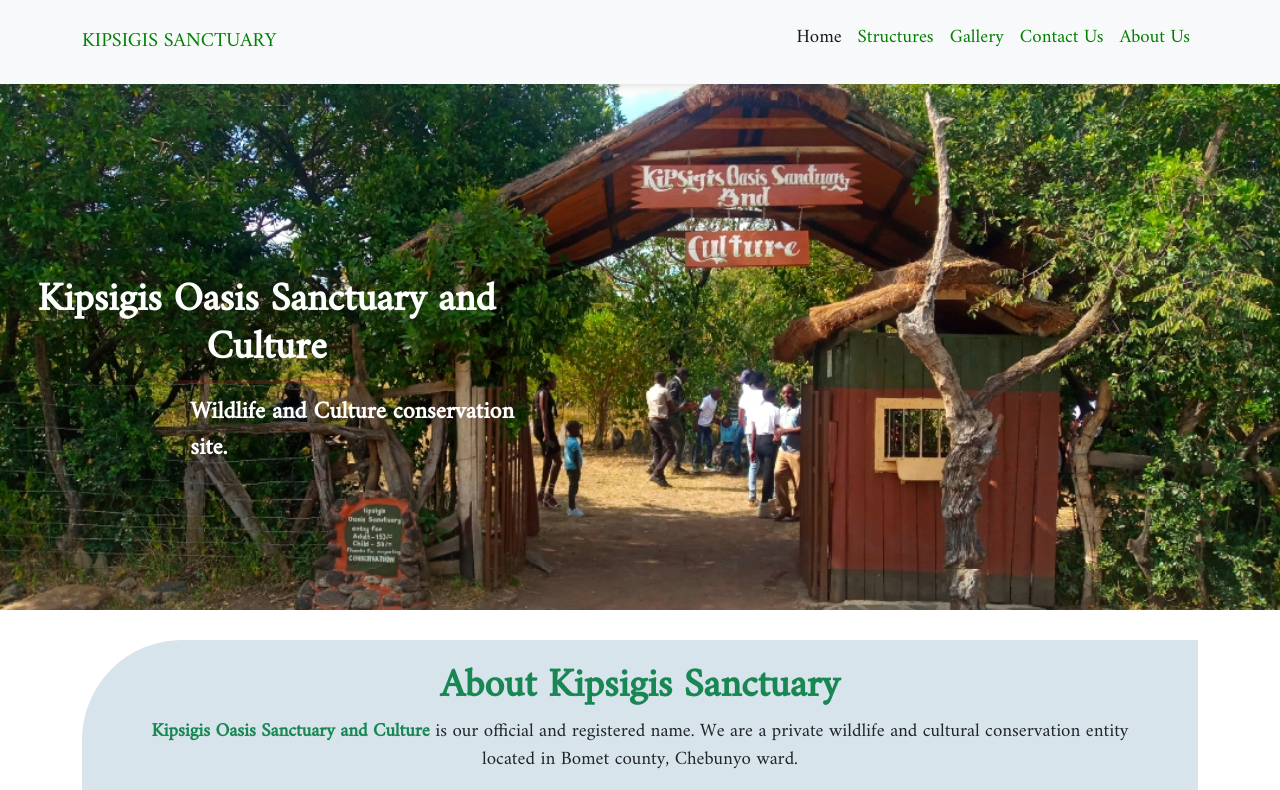
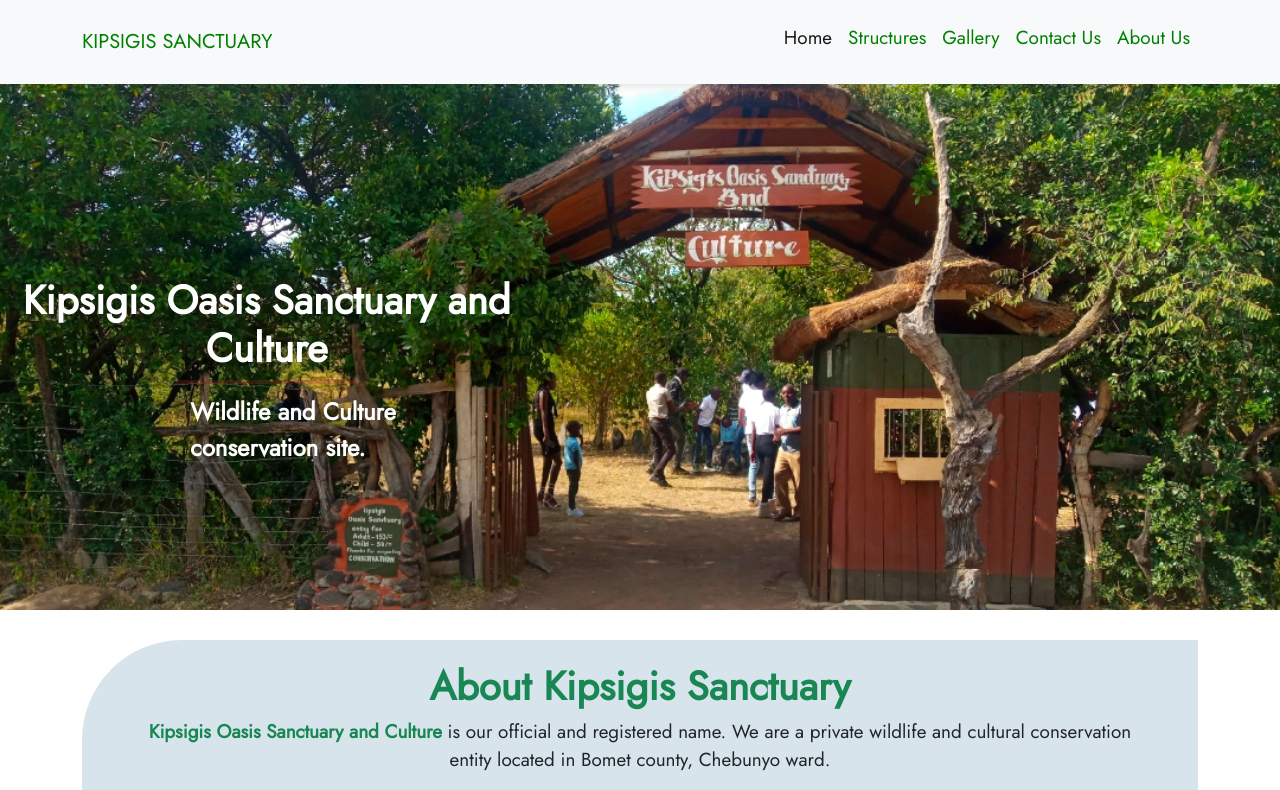
Before and after one commit to Vitalis-Kirui/Oasis-Sanctuary, an Angular app in the folder Sanctuary-UI/: page / in a window 1280 px wide. Shown: the top 790 px of the page. Built offline with nearby package versions, Linux system fonts and the light colour scheme.

Commit message:
changing fonts

```diff
--- a/Sanctuary-UI/src/index.html
+++ b/Sanctuary-UI/src/index.html
@@ -20,6 +20,10 @@
   <link rel="preconnect" href="https://fonts.gstatic.com" crossorigin>
   <link href="https://fonts.googleapis.com/css2?family=Amiri&display=swap" rel="stylesheet">
 
+  <link rel="preconnect" href="https://fonts.googleapis.com">
+  <link rel="preconnect" href="https://fonts.gstatic.com" crossorigin>
+  <link href="https://fonts.googleapis.com/css2?family=Jost&display=swap" rel="stylesheet">
+
 </head>
 <body>
   <app-root></app-root>
--- a/Sanctuary-UI/src/styles.css
+++ b/Sanctuary-UI/src/styles.css
@@ -3,7 +3,8 @@
     padding: 0;
     margin: 0;
     box-sizing: border-box;
-    font-family: 'Amiri', serif;
+    /* font-family: 'Amiri', serif; */
+    font-family: 'Jost', sans-serif;
 
 }
 
```
